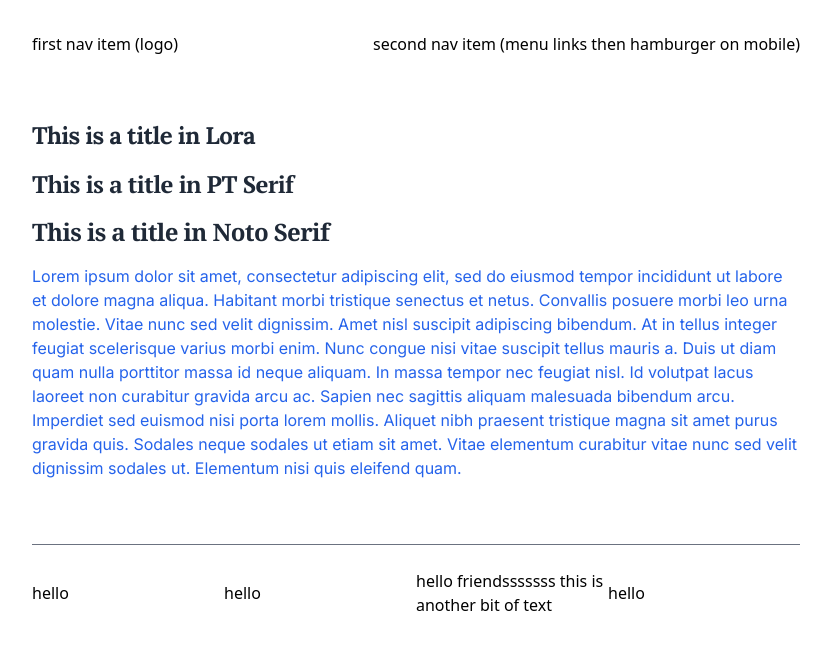
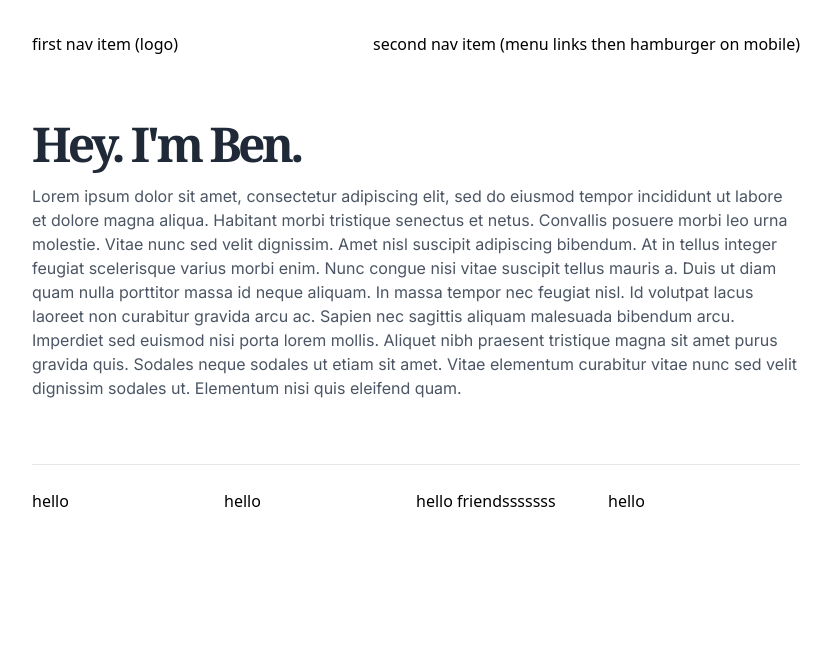
Before and after one commit to bengerlovin/bengerlovin.me, a Next.js app: page / in a window 1280 px wide. Shown: the top 650 px of the page, without its empty margins (224-1055 px from the left). Built offline with nearby package versions, Linux system fonts and the light colour scheme.

Commit message:
font choice and styling updates

```diff
--- a/components/Navigation/Footer.tsx
+++ b/components/Navigation/Footer.tsx
@@ -6,14 +6,12 @@ export default function Footer() {
       <footer className='flex flex-col justify-center px-8'>
         <div className='relative items-start w-full max-w-3xl py-8 mx-auto'>
           {/* HR Separator */}
-          <hr className='bg-gray-400 border-gray-500'></hr>
+          <hr className='bg-gray-300'></hr>
 
           <div className='flex items-center justify-between max-w-3xl py-6'>
             <div className='flex-shrink-0 w-1/4'>hello</div>
             <div className='flex-shrink-0 w-1/4'>hello</div>
-            <div className='flex-shrink-0 w-1/4'>
-              hello friendsssssss this is another bit of text
-            </div>
+            <div className='flex-shrink-0 w-1/4'>hello friendsssssss</div>
             <div className='flex-shrink-0 w-1/4'>hello</div>
           </div>
         </div>
--- a/pages/index.tsx
+++ b/pages/index.tsx
@@ -10,7 +10,7 @@ export default function Home() {
       <NavBar />
       <PageContainer>
         {/* Intro With Name, Bio, Picture */}
-        <PageSection>
+        {/* <PageSection>
           <h1 className='mb-4 text-2xl font-bold tracking-tight text-gray-800 font-lora'>
             This is a title in Lora
           </h1>
@@ -20,17 +20,17 @@ export default function Home() {
           <h1 className='mb-4 text-2xl font-bold tracking-tight text-gray-800 font-pt_serif'>
             This is a title in PT Serif
           </h1>
-        </PageSection>
+        </PageSection> */}
 
         <PageSection>
-          <h1 className='mb-4 text-2xl font-bold tracking-tight text-gray-800 font-noto_serif'>
-            This is a title in Noto Serif
+          <h1 className='mb-4 text-5xl font-bold text-gray-800 tracking-tightHeading font-noto_serif'>
+            Hey. I'm Ben.
           </h1>
         </PageSection>
 
         {/* Backstory / Timeline */}
         <PageSection>
-          <div className='text-blue-600 font-inter'>
+          <div className='text-gray-600 font-inter'>
             Lorem ipsum dolor sit amet, consectetur adipiscing elit, sed do
             eiusmod tempor incididunt ut labore et dolore magna aliqua. Habitant
             morbi tristique senectus et netus. Convallis posuere morbi leo urna
--- a/tailwind.config.js
+++ b/tailwind.config.js
@@ -7,7 +7,11 @@ module.exports = {
       inter: "'Inter', sans-serif",
       noto_serif: "'Noto Serif', serif"
     },
-    extend: {},
+    extend: {
+      letterSpacing: {
+        'tightHeading': '-0.075em'
+      },
+    },
   },
   plugins: [],
 }
```
